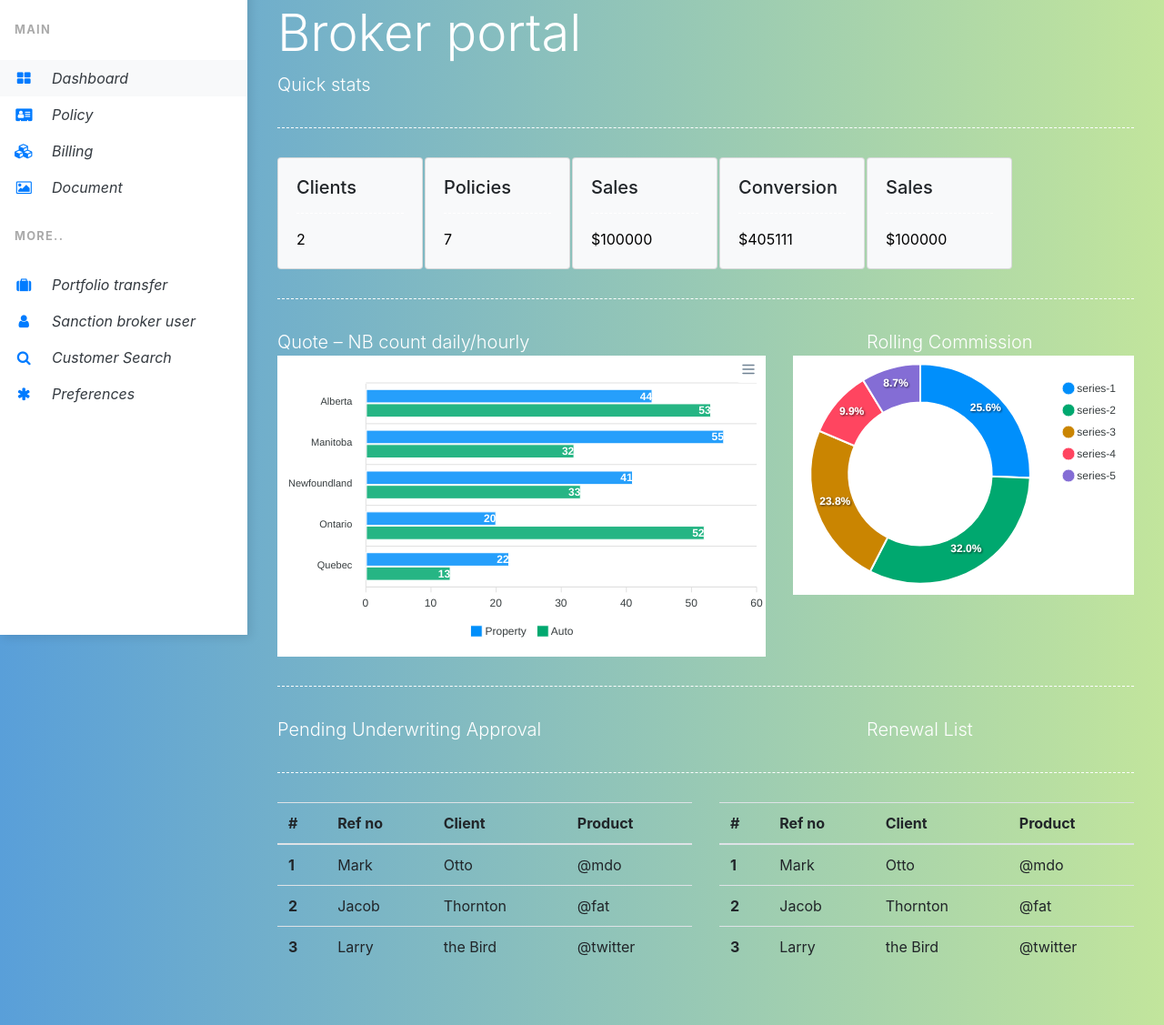
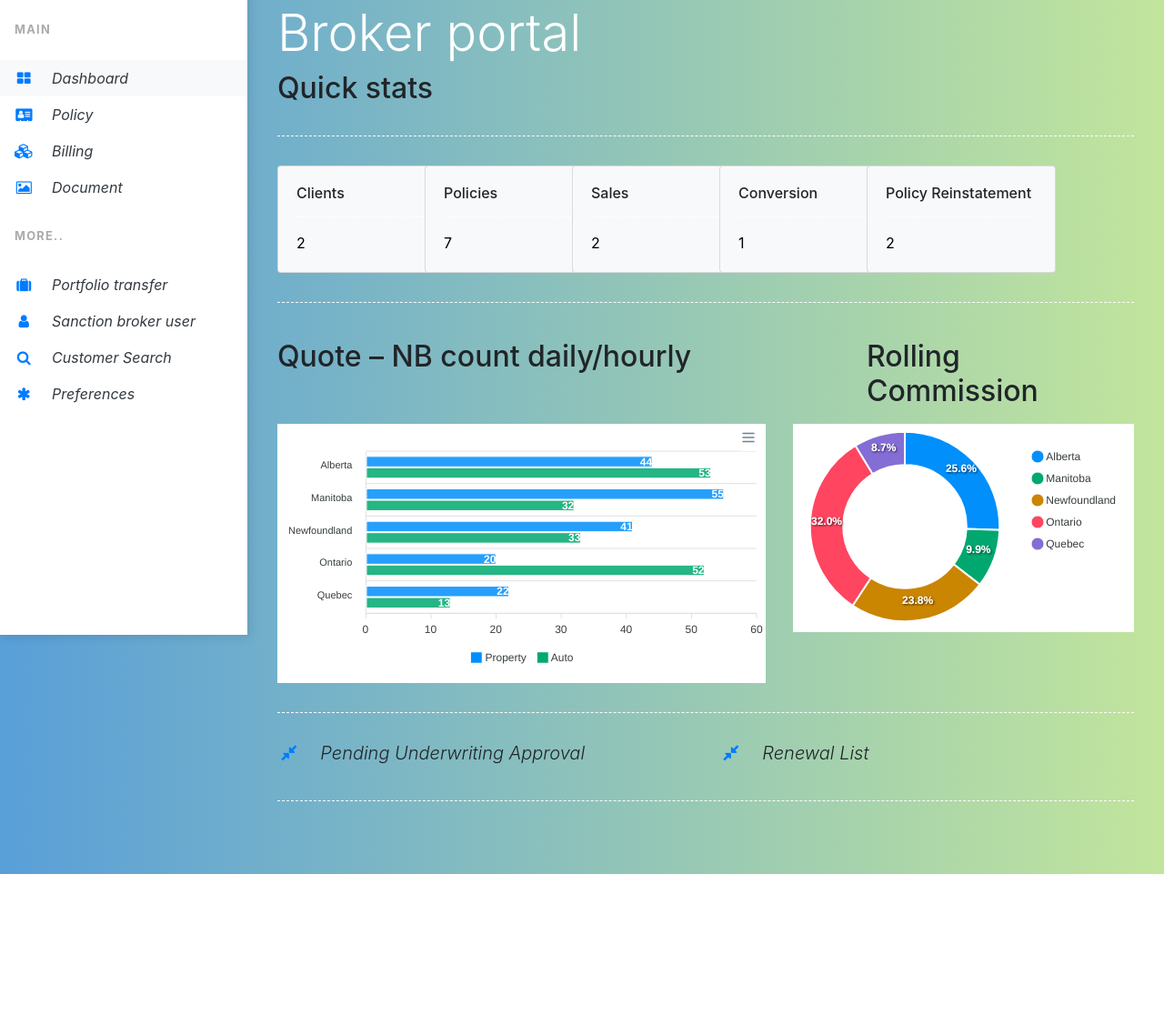
Before and after one commit to kjana83/broker, a plain HTML site: page page2.html in a window 1280 px wide. Shown: the part 102-1229 px from the top of the page at 91% size. After the commit the page ends 1063 px from the top, so only its background shows below. Drawn offline with nearby package versions, Linux system fonts and the light colour scheme.

Commit message:
new chagnes

```diff
--- a/page2.html
+++ b/page2.html
@@ -23,6 +23,18 @@
          * ==========================================
          *
          */
+
+         .h5, h5 {
+    font-size: 1.00rem;
+}
+
+.table {
+    width: 100%;
+    margin-bottom: 1rem;
+    color: #212529;
+    font-size: 12px;
+}
+
          .dh {
          display: -webkit-box;
          display: -ms-flexbox;
@@ -149,7 +161,7 @@
 
            var options = {
              chart: {
-               height: 316,
+               height: 270,
                type: 'bar',
                       },
                       plotOptions: {
@@ -197,61 +209,34 @@
            );
 
 
-
            chart.render();
-
 
 
            //dout chart
 
-
-
-
-
-
-
            var optionsd = {
-
                       chart: {
-
                         type: 'donut',
-
                       },
 
-             series: [44, 55, 41, 17, 15],
-
+                      labels:  ['Alberta', 'Manitoba', 'Newfoundland', 'Ontario', 'Quebec'],
+                     series: [44, 17, 41, 55, 15],
                        responsive: [{
-
                      breakpoint: 480,
-
                         options: {
-
                            chart: {
-
                             width: 270
-
                           },
-
                           legend: {
-
                             position: 'bottom'
-
+                          }
+                        }
+                      }]
                     }
 
-               }
-
-             }]
-
-           }
-
-
-
                     var chart = new ApexCharts(
-
                       document.querySelector("#doutchart"),
-
                       optionsd
-
                     );
 
 
@@ -347,11 +332,13 @@
                class="fa fa-bars mr-2"></i><small class="text-uppercase font-weight-bold">Toggle</small></button>
             <!-- Demo content -->
             <h2 class="display-4 text-white">Broker portal</h2>
-            <p class="lead text-white mb-0">Quick stats</p>
+            <p class="lead text-white mb-0">
+                  <span class="text-light font-italic bold">
+             <h2>  Quick stats</h2></span></p>
             <div class="separator"></div>
             <div class="row">
                   <div class="col-xs-12 col-md-2">
-                  <div class="card cardpolicy" style="width: 10rem;">
+                     <div class="card cardpolicy" style="width: 12rem;">
                         <div class="card-body">
                            <h5 class="card-title">Clients</h5>
                            <div class="smallseparator"></div>
@@ -359,8 +346,9 @@
                         </div>
                      </div>
                   </div>
+
                   <div class="col-xs-12 col-md-2">
-                  <div class="card cardpolicy" style="width: 10rem;">
+                        <div class="card cardpolicy" style="width: 12rem;">
                            <div class="card-body">
                               <h5 class="card-title">Policies</h5>
                               <div class="smallseparator"></div>
@@ -368,30 +356,31 @@
                            </div>
                         </div>
                      </div>
+
                   <div class="col-xs-12 col-md-2">
-                  <div class="card cardpolicy" style="width: 10rem;">
+                     <div class="card cardpolicy" style="width: 12rem;">
                         <div class="card-body">
                            <h5 class="card-title">Sales</h5>
                            <div class="smallseparator"></div>
-                        <p class="card-text colorwhite">$100000</p>
+                           <p class="card-text colorwhite">2</p>
                         </div>
                      </div>
                   </div>
                   <div class="col-xs-12 col-md-2">
-                  <div class="card cardpolicy" style="width: 10rem;">
+                     <div class="card cardpolicy" style="width: 12rem;">
                         <div class="card-body">
-                        <h5 class="card-title">Conversion</h5>
+                           <h5 class="card-title">Conversion </h5>
                            <div class="smallseparator"></div>
-                        <p class="card-text colorwhite">$405111</p>
+                           <p class="card-text colorwhite">1</p>
                         </div>
                      </div>
                   </div>
                   <div class="col-xs-12 col-md-2">
-                  <div class="card cardpolicy" style="width: 10rem;">
+                     <div class="card cardpolicy" style="width: 13rem;">
                         <div class="card-body">
-                        <h5 class="card-title">Sales</h5>
+                           <h5 class="card-title">Policy Reinstatement</h5>
                            <div class="smallseparator"></div>
-                        <p class="card-text colorwhite">$100000</p>
+                           <p class="card-text colorwhite">2</p>
                         </div>
                      </div>
                   </div>
@@ -399,10 +388,15 @@
             <div class="separator"></div>
             <div class="row">
                <div class="col-xs-12 col-md-8">
-                  <p class="lead text-white mb-0">Quote – NB count daily/hourly</p>
+                  <p class="lead text-white mb-2">
+                  <span class="text-light font-italic bold">
+                        <h2>   Quote – NB count daily/hourly</h2></span></p>
                </div>
                <div class="col-xs-6 col-md-4">
-                  <p class="lead text-white mb-0"> Rolling Commission</p>
+                     <p class="lead text-white mb-2">
+                           <span class="text-light font-italic bold">
+                                 <h2>   Rolling Commission</h2></span></p>
+
                </div>
             </div>
             <div class="row">
@@ -416,17 +410,9 @@
                </div>
             </div>
             <div class="separator"></div>
-            <div class="row">
-               <div class="col-xs-12 col-md-8">
-                  <p class="lead text-white mb-0" data-toggle="collapse" [attr.data-target]="collapsepending">Pending
-                     Underwriting Approval
-                  </p>
-               </div>
-               <div class="col-xs-6 col-md-4">
-                  <p class="lead text-white mb-0"> Renewal List</p>
-               </div>
-            </div>
-            <div class="separator"></div>
+
+
+
             <div class="row">
                <div class="col-xs-12 col-md-6">
                   <div class="left-panel-list">
@@ -434,7 +420,81 @@
                         <span class="arrow"></span>
                      </div>
                   </div>
-                  <div id="collapsepending">
+
+
+                     <h4> <p class="lead text-black mb-0"  data-toggle="collapse" href="#multiCollapseExample1"
+                        aria-expanded="false" aria-controls="multiCollapseExample1">
+                        <a  class="text-black font-italic bold">
+                              <i class="fa fa-compress mr-3 text-primary fa-fw"></i>
+                              Pending Underwriting Approval
+                              </a>
+                       </p></h4>
+
+
+
+                  <div class="collapse" id="multiCollapseExample1">
+                     <table class="table">
+                        <thead>
+                           <tr>
+                              <th scope="col">Date</th>
+                              <th scope="col">Status</th>
+                              <th scope="col">Request#</th>
+                              <th scope="col">Reason</th>
+                              <th scope="col">Recipient</th>
+                              <th scope="col">Policy No.</th>
+                              <th scope="col">Transaction</th>
+                           </tr>
+                        </thead>
+                        <tbody>
+                           <tr>
+                              <th>Sep 10,2015</th>
+                              <td>Open</td>
+                              <td>7026</td>
+                              <td>Eligibility</td>
+                              <th >Ontario service</th>
+                              <td>test114455
+                              </td>
+                              <td>Policy Inquiry</td>
+
+                           </tr>
+                           <tr>
+                                 <th>Oct 12,2015</th>
+                                 <td>Open</td>
+                                 <td>6565</td>
+                                 <td>Eligibility</td>
+                                 <th >Underwriter1</th>
+                                 <td>test11412
+                                    </td>
+                                 <td>Policy Inquiry</td>
+                           </tr>
+                           <tr>
+                                 <th>Mar 10,2015</th>
+                                 <td>Open</td>
+                                 <td>5454</td>
+                                 <td>Eligibility</td>
+                                 <th >Ontario service</th>
+                                 <td>test11445555
+                                    </td>
+                                 <td>Renewal Rewrite</td>
+                           </tr>
+                        </tbody>
+                     </table>
+                  </div>
+               </div>
+               <div class="col-xs-12 col-md-6">
+                  <div class="left-panel-list">
+                     <div>
+                        <span class="arrow"></span>
+                     </div>
+                  </div>
+                 <h4> <p class="lead text-black mb-0"  data-toggle="collapse" href="#renewalList"
+                  aria-expanded="false" aria-controls="renewalList">
+                  <a  class="text-black font-italic bold">
+                        <i class="fa fa-compress mr-3 text-primary fa-fw"></i>
+                        Renewal List
+                        </a>
+                 </p></h4>
+                  <div  class="collapse" id="renewalList">
                      <table class="table">
                         <thead>
                            <tr>
@@ -447,66 +507,28 @@
                         <tbody>
                            <tr>
                               <th scope="row">1</th>
-                              <td>Mark</td>
+                              <td>APL-1545</td>
                               <td>Otto</td>
-                              <td>@mdo</td>
+                              <td>Auto</td>
                            </tr>
                            <tr>
                               <th scope="row">2</th>
-                              <td>Jacob</td>
+                              <td>APL-0545</td>
                               <td>Thornton</td>
-                              <td>@fat</td>
+                              <td>Property</td>
                            </tr>
                            <tr>
                               <th scope="row">3</th>
-                              <td>Larry</td>
+                              <td>APL-1245</td>
                               <td>the Bird</td>
-                              <td>@twitter</td>
-                           </tr>
-                        </tbody>
-                     </table>
-                  </div>
-               </div>
-               <div class="col-xs-12 col-md-6">
-                  <div class="left-panel-list">
-                     <div>
-                        <span class="arrow"></span>
-                     </div>
-                  </div>
-                  <div id="collapsepending">
-                     <table class="table">
-                        <thead>
-                           <tr>
-                              <th scope="col">#</th>
-                              <th scope="col">Ref no</th>
-                              <th scope="col">Client</th>
-                              <th scope="col">Product</th>
-                           </tr>
-                        </thead>
-                        <tbody>
-                           <tr>
-                              <th scope="row">1</th>
-                              <td>Mark</td>
-                              <td>Otto</td>
-                              <td>@mdo</td>
-                           </tr>
-                           <tr>
-                              <th scope="row">2</th>
-                              <td>Jacob</td>
-                              <td>Thornton</td>
-                              <td>@fat</td>
-                           </tr>
-                           <tr>
-                              <th scope="row">3</th>
-                              <td>Larry</td>
-                              <td>the Bird</td>
-                              <td>@twitter</td>
+                              <td>Auto</td>
                            </tr>
                         </tbody>
                      </table>
                   </div>
                </div>
             </div>
+            <div class="separator"></div>
          </div>
          <!-- End demo content -->
       </div>
```
Lines whose indentation alone changed are shown as unchanged.
